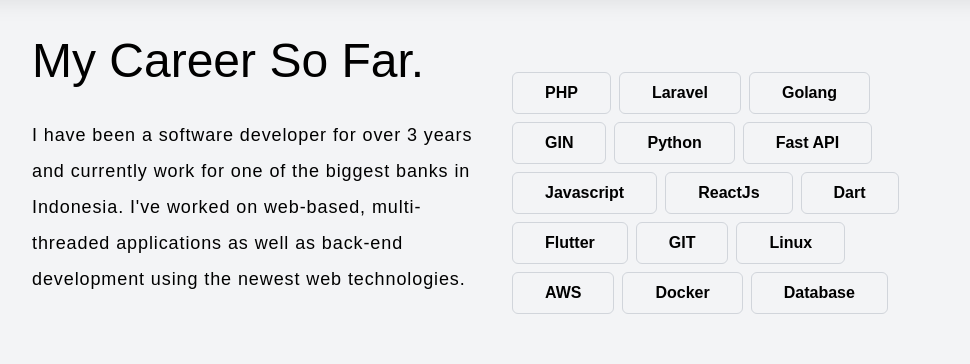
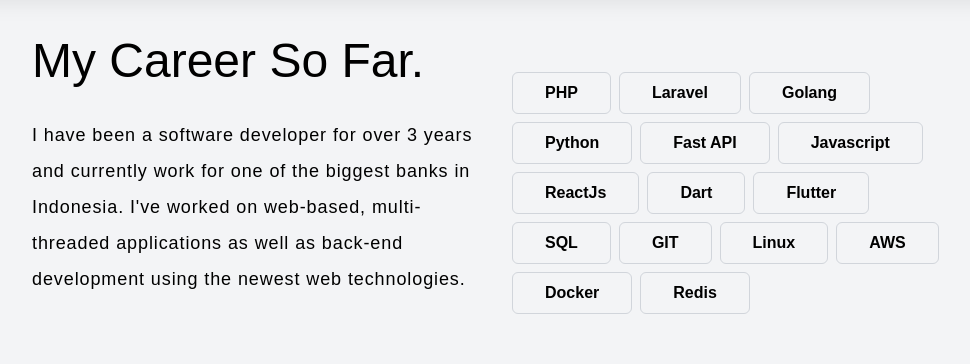
Before and after one commit to lutfiharidha/personal-frontend, a Next.js app: page / in a window 1280 px wide. Shown: the part 840-1204 px from the top of the page, without its empty margins (144-1114 px from the left). Built offline with nearby package versions, Linux system fonts and the light colour scheme.

Commit message:
update skill

```diff
--- a/pages/index.js
+++ b/pages/index.js
@@ -67,8 +67,6 @@
           <button className="rounded-md font-semibold border-solid border hover:bg-gray-200 border-gray-300 py-2 px-8  mr-2">
             Golang</button>
           <button className="rounded-md font-semibold border-solid border hover:bg-gray-200 border-gray-300 py-2 px-8  mr-2">
-            GIN</button>
-          <button className="rounded-md font-semibold border-solid border hover:bg-gray-200 border-gray-300 py-2 px-8  mr-2">
             Python</button>
           <button className="rounded-md font-semibold border-solid border hover:bg-gray-200 border-gray-300 py-2 px-8  mr-2">
             Fast API</button>
@@ -81,6 +79,8 @@
           <button className="rounded-md font-semibold border-solid border hover:bg-gray-200 border-gray-300 py-2 px-8  mr-2">
             Flutter</button>
           <button className="rounded-md font-semibold border-solid border hover:bg-gray-200 border-gray-300 py-2 px-8  mr-2">
+            SQL</button>
+          <button className="rounded-md font-semibold border-solid border hover:bg-gray-200 border-gray-300 py-2 px-8  mr-2">
             GIT</button>
           <button className="rounded-md font-semibold border-solid border hover:bg-gray-200 border-gray-300 py-2 px-8  mr-2">
             Linux</button>
@@ -89,7 +89,7 @@
           <button className="rounded-md font-semibold border-solid border hover:bg-gray-200 border-gray-300 py-2 px-8  mr-2">
             Docker</button>
           <button className="rounded-md font-semibold border-solid border hover:bg-gray-200 border-gray-300 py-2 px-8  mr-2">
-            Database</button>
+            Redis</button>
         </div>
       </div>
       <div className="lg:py-6 lg:px-40">
```
